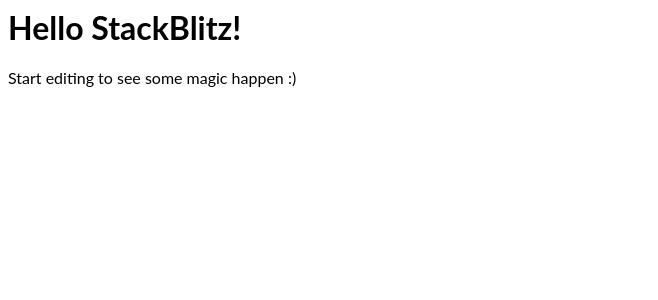
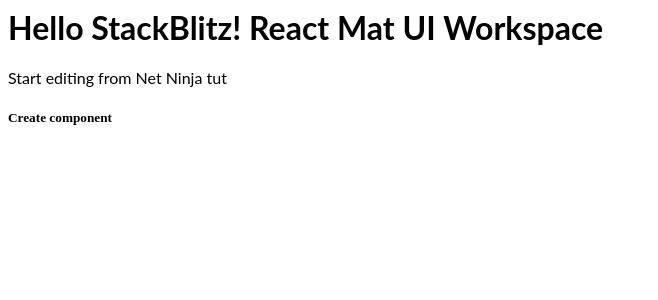
Before and after one commit to gnganapath/react-mat-ui, a React (Create React App) app: page /create in a window 1280 px wide. Shown: the top 300 px of the page, without its empty margins (0-658 px from the left). Built offline with nearby package versions, Linux system fonts and the light colour scheme.

Commit message:
React Router added - Router path with component specify comp

```diff
--- a/package.json
+++ b/package.json
@@ -4,7 +4,8 @@
   "private": true,
   "dependencies": {
     "react": "^17.0.0",
-    "react-dom": "^17.0.0"
+    "react-dom": "^17.0.0",
+    "react-router-dom": "^5.2.0"
   },
   "scripts": {
     "start": "react-scripts start",
--- a/src/App.js
+++ b/src/App.js
@@ -1,11 +1,31 @@
-import React from "react";
-import "./style.css";
+import React from 'react';
+import { BrowserRouter as Router, Switch, Route, Link } from 'react-router-dom';
+import Notes from './pages/Notes';
+import Create from './pages/Create';
+import './style.css';
 
 export default function App() {
   return (
     <div>
-      <h1>Hello StackBlitz!</h1>
-      <p>Start editing to see some magic happen :)</p>
+      <h1>Hello StackBlitz! React Mat UI Workspace</h1>
+      <p>Start editing from Net Ninja tut</p>
+      <Router>
+        <Switch>
+          <Route exact path="/" component={Notes} />
+          <Route exact path="/create" component={Create} />
+
+          {/* This is an alternate for point the component to Route */}
+
+          {/* <Route exact path="/">
+            <Notes />
+          </Route>
+          <Route exact path="/create">
+            <Create />
+          </Route> */}
+        </Switch>
+      </Router>
+      {/* <Notes />
+      <Create /> */}
     </div>
   );
 }
--- /dev/null
+++ b/src/pages/Create.js
@@ -0,0 +1,11 @@
+import React from 'react';
+
+export default function Create() {
+  return (
+    <>
+      <div>
+        <h5> Create component</h5>
+      </div>
+    </>
+  );
+}
--- /dev/null
+++ b/src/pages/Notes.js
@@ -0,0 +1,13 @@
+import React from 'react';
+
+export const Notes = () => {
+  return (
+    <>
+      <div>
+        <h5> Notes component </h5>
+      </div>
+    </>
+  );
+};
+
+export default Notes;
```
